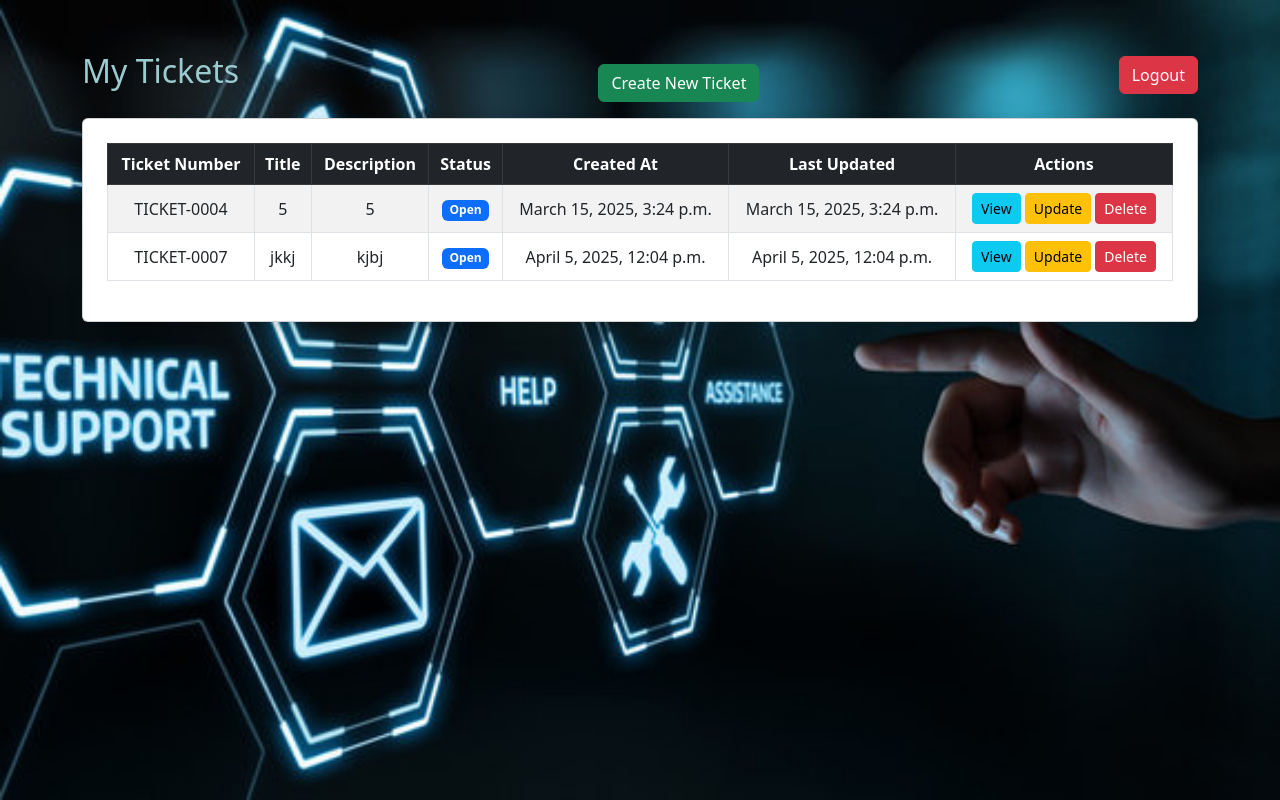
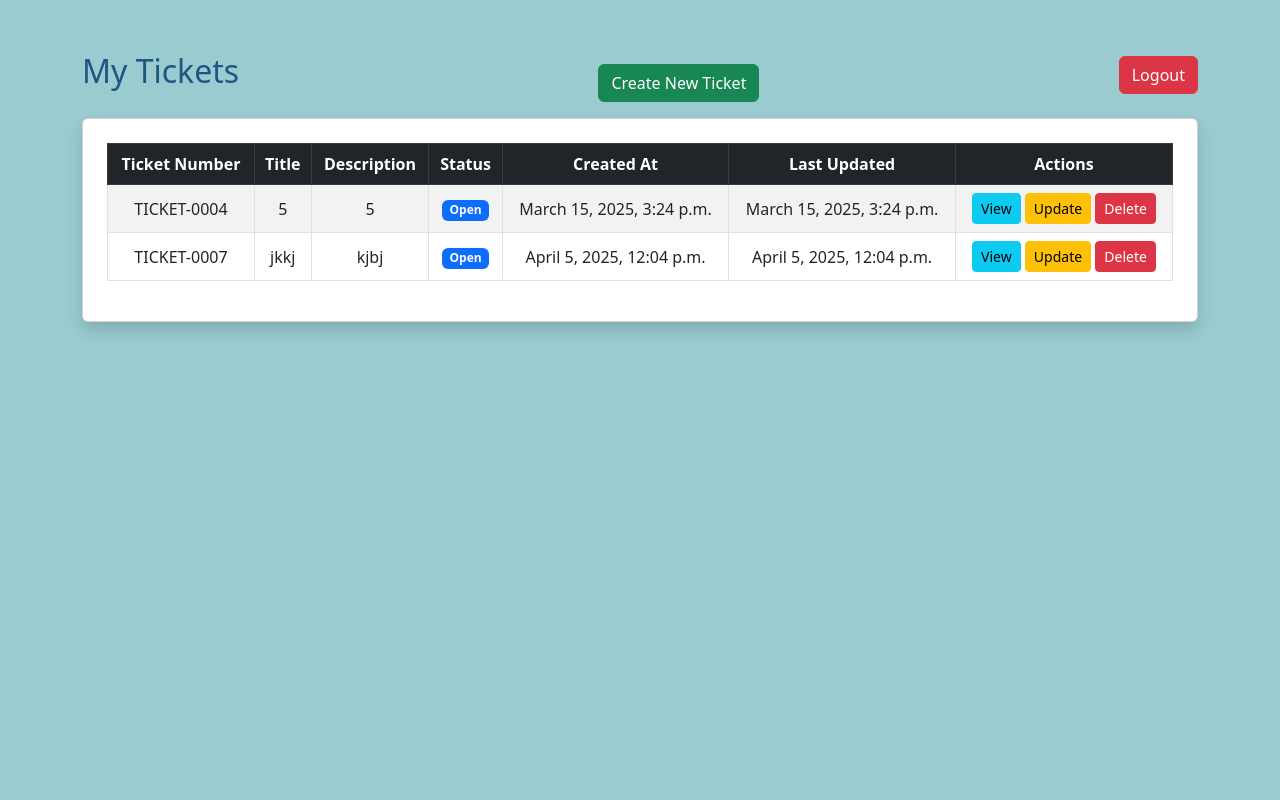
Before and after one commit to Ahamed47/support-ticket-system, a Django app: page /tickets/ in a window 1280 px wide. Run offline with Django 5.2, Linux system fonts and the light colour scheme; a user stored in the database is signed in; data comes from the database, SQL or seed files in the repository; both versions use the stored data as it was after the commit.

Commit message:
code change

```diff
--- a/supportticketssystem/templates/supportticketssystem/home.html
+++ b/supportticketssystem/templates/supportticketssystem/home.html
@@ -1,5 +1,3 @@
-{% load static %}
-
 <!DOCTYPE html>
 <html lang="en">
 
@@ -15,7 +13,7 @@
         } */
 
         body {
-            background-image: url("{% static 'images/background.jpg' %}");
+            background-color: #9ACBD0;
             background-size: cover;
             background-position: center;
             height: 100vh;
@@ -34,7 +32,7 @@
     </style>
 </head>
 
-<body class="bg-light d-flex align-items-center justify-content-center vh-100">
+<body class="d-flex align-items-center justify-content-center vh-100">
 
     <div class="container text-center custom-container">
         <div class="card shadow-lg p-4">
--- a/supportticketssystem/templates/supportticketssystem/login.html
+++ b/supportticketssystem/templates/supportticketssystem/login.html
@@ -245,8 +245,6 @@
 
 </html> -->
 
-{% load static %}
-
 <!DOCTYPE html>
 <html lang="en">
 
@@ -260,7 +258,7 @@
     <link href="https://cdn.jsdelivr.net/npm/bootstrap@5.3.0/dist/css/bootstrap.min.css" rel="stylesheet">
     <style>
         body {
-            background-image: url("{% static 'images/background.jpg' %}");
+            background-color: #9ACBD0;
             background-size: cover;
             background-position: center;
             height: 100vh;
@@ -279,7 +277,7 @@
     </style>
 </head>
 
-<body class="bg-light d-flex align-items-center justify-content-center vh-100">
+<body class="d-flex align-items-center justify-content-center vh-100">
 
     <div class="container custom-container">
         <div class="card shadow-lg p-4">
--- a/supportticketssystem/templates/supportticketssystem/register.html
+++ b/supportticketssystem/templates/supportticketssystem/register.html
@@ -59,8 +59,6 @@
 </html> -->
 
 
-{% load static %}
-
 <!DOCTYPE html>
 <html lang="en">
 
@@ -73,7 +71,7 @@
 
     <style>
         body {
-            background-image: url("{% static 'images/background.jpg' %}");
+            background-color: #9ACBD0;
             background-size: cover;
             background-position: center;
             height: 100vh;
@@ -92,7 +90,7 @@
     </style>
 </head>
 
-<body class="bg-light d-flex align-items-center justify-content-center vh-100">
+<body class="d-flex align-items-center justify-content-center vh-100">
 
     <div class="container custom-container">
         <div class="card shadow-lg p-4">
--- a/supportticketssystem/templates/supportticketssystem/ticket_confirm_delete.html
+++ b/supportticketssystem/templates/supportticketssystem/ticket_confirm_delete.html
@@ -1,5 +1,3 @@
-{% load static %}
-
 <!DOCTYPE html>
 <html lang="en">
 
@@ -11,7 +9,7 @@
     <link href="https://cdn.jsdelivr.net/npm/bootstrap@5.3.0/dist/css/bootstrap.min.css" rel="stylesheet">
     <style>
         body {
-            background-image: url("{% static 'images/background.jpg' %}");
+            background-color: #9ACBD0;
             background-size: cover;
             background-position: center;
             min-height: 100vh;
@@ -29,7 +27,7 @@
 
 </head>
 
-<body class="bg-light">
+<body>
 
     <div class="container mt-5">
         <div class="card shadow p-4 mx-auto" style="max-width: 500px;">
--- a/supportticketssystem/templates/supportticketssystem/ticket_detail.html
+++ b/supportticketssystem/templates/supportticketssystem/ticket_detail.html
@@ -1,5 +1,3 @@
-{% load static %}
-
 <!DOCTYPE html>
 <html lang="en">
 
@@ -10,7 +8,7 @@
     <link rel="stylesheet" href="https://stackpath.bootstrapcdn.com/bootstrap/4.5.2/css/bootstrap.min.css">
     <style>
         body {
-            background-image: url("{% static 'images/background.jpg' %}");
+            background-color: #9ACBD0;
             background-size: cover;
             background-position: center;
             min-height: 100vh;
@@ -26,7 +24,7 @@
         }
 
         .heading-text {
-            color: #9ACBD0;
+            color: #205781;
         }
     </style>
 </head>
--- a/supportticketssystem/templates/supportticketssystem/ticket_form.html
+++ b/supportticketssystem/templates/supportticketssystem/ticket_form.html
@@ -74,8 +74,6 @@
 </html> -->
 
 
-{% load static %}
-
 <!DOCTYPE html>
 <html lang="en">
 
@@ -88,7 +86,7 @@
 
     <style>
         body {
-            background-image: url("{% static 'images/background.jpg' %}");
+            background-color: #9ACBD0;
             background-size: cover;
             background-position: center;
             min-height: 100vh;
@@ -103,7 +101,7 @@
 
 </head>
 
-<body class="bg-light">
+<body>
 
     <div class="container mt-5">
         <div class="card shadow p-4 mx-auto" style="max-width: 500px;">
--- a/supportticketssystem/templates/supportticketssystem/ticket_list.html
+++ b/supportticketssystem/templates/supportticketssystem/ticket_list.html
@@ -98,8 +98,6 @@
 
 
 
-{% load static %}
-
 <!DOCTYPE html>
 <html lang="en">
 
@@ -123,11 +121,11 @@
         }
 
         .heading-text {
-            color: #9ACBD0;
+            color: #205781;
         }
 
         body {
-            background-image: url("{% static 'images/background.jpg' %}");
+            background-color: #9ACBD0;
             background-size: cover;
             background-position: center;
             background-attachment: fixed;
@@ -143,7 +141,7 @@
     </style>
 </head>
 
-<body class="bg-light">
+<body>
 
     <div class="container py-5">
         <div class="d-flex justify-content-between align-items-center mb-3">
--- a/supportticketssystem/templates/supportticketssystem/ticket_update_form.html
+++ b/supportticketssystem/templates/supportticketssystem/ticket_update_form.html
@@ -74,8 +74,6 @@
 </html> -->
 
 
-{% load static %}
-
 <!DOCTYPE html>
 <html lang="en">
 
@@ -88,7 +86,7 @@
 
     <style>
         body {
-            background-image: url("{% static 'images/background.jpg' %}");
+            background-color: #9ACBD0;
             background-size: cover;
             background-position: center;
             min-height: 100vh;
@@ -103,7 +101,7 @@
 
 </head>
 
-<body class="bg-light">
+<body>
 
     <div class="container mt-5">
         <div class="card shadow p-4 mx-auto" style="max-width: 500px;">
```
Also changed, not shown: supportdesk/settings.py (+6 -7 lines), db.sqlite3, static/images/background.jpg (deleted).
